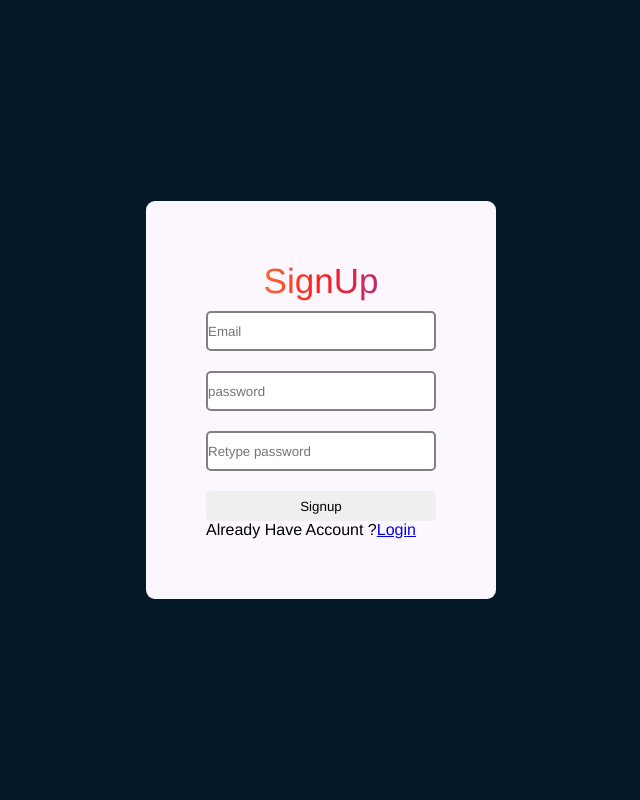
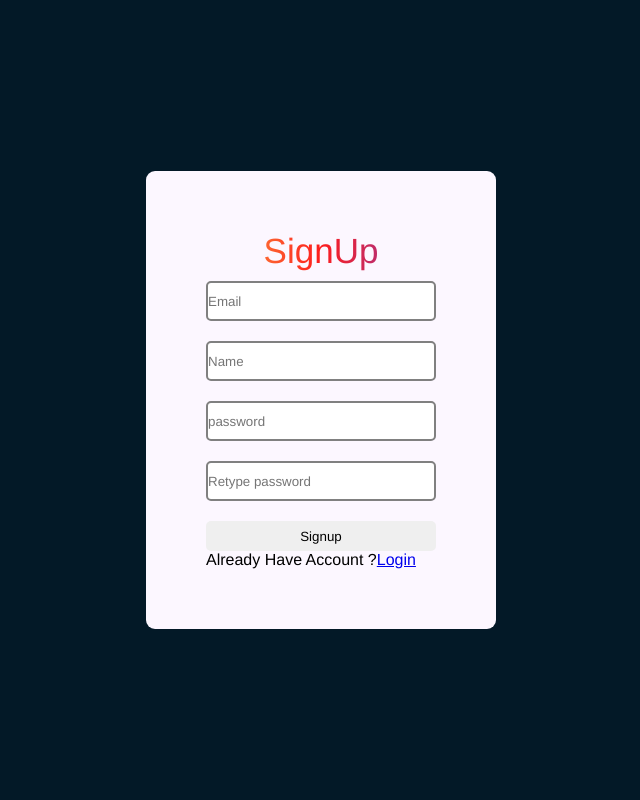
Before and after one commit to johangeorge10/MyBus, a PHP site: page /user/signup.php in a window 1280 px wide. Shown: the whole page, without its empty margins (319-959 px from the left). Run offline with PHP 8.4, Linux system fonts and the light colour scheme.

Commit message:
added name in signup

```diff
--- a/user/login.php
+++ b/user/login.php
@@ -27,7 +27,7 @@ if (isset($_POST['login'])) {
 
     if ($row_count > 0) {
         // Fetch the hashed password from the database
-        $quer = "SELECT password, type FROM accinfo WHERE email='$email'";
+        $quer = "SELECT password, type ,name FROM accinfo WHERE email='$email'";
         $sql_result = mysqli_query($conn, $quer);
         $result = $sql_result->fetch_assoc();
 
@@ -35,7 +35,7 @@ if (isset($_POST['login'])) {
         if ($result['password'] == md5($pass)) {
             // Set the email in session after successful login
             $_SESSION['email'] = $email;
-
+            $_SESSION['name'] = $result['name'];
             // Check if the user is an admin or regular user
             if ($result['type'] == 'u') {
                 echo '<script>window.open("../home/newhome.php","_self")</script>';
--- a/user/signup.php
+++ b/user/signup.php
@@ -1,5 +1,6 @@
 <?php
 if (isset($_POST['signup'])) {
+    $name = $_POST['name'];
     $email = $_POST['email'];
     $pass = $_POST['pass'];
     $repass = $_POST['pass'];
@@ -17,7 +18,7 @@ if (isset($_POST['signup'])) {
         die;
     }
     $securepass = md5($pass);
-    $query = "insert into accinfo(email,password,type) values('$email','$securepass','u')";
+    $query = "insert into accinfo(email,name,password,type) values('$email','$name','$securepass','u')";
 
     $sql_status = mysqli_query($conn, $query);
 
@@ -47,7 +48,9 @@ if (isset($_POST['signup'])) {
         <input type="email" placeholder="Email" name="email" id="email" required>
         </div>
         <div class="field input-field">
-
+        <input type="text" placeholder="Name" name="name" id="name" required>
+        </div>
+        <div class="field input-field">
         <input type="password" placeholder="password" name="pass" id="password"required>
         </div>
         <div class="field input-field">
@@ -63,7 +66,9 @@ if (isset($_POST['signup'])) {
 </body>
 <script>
 function validate()
-{ var mail=document.getElementById("email").value;
+{
+    var name=document.getElementById("name").value;
+    var mail=document.getElementById("email").value;
     var pass1=document.getElementById("password").value;
  var pass=document.getElementById("password1").value;
 if(pass1==pass)
```
Also changed, not shown: home/newhome.php (+6 -5 lines), ticket/checkticket.php (+7 -4 lines), README.md. Lines whose indentation alone changed are shown as unchanged.
